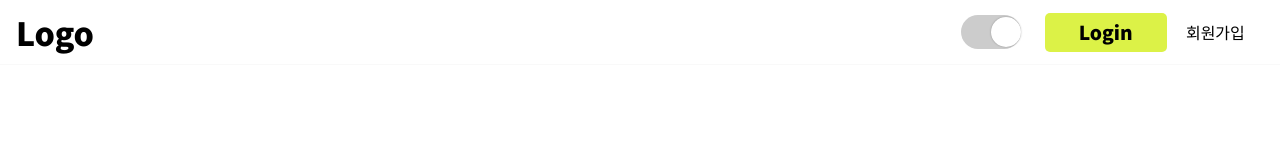
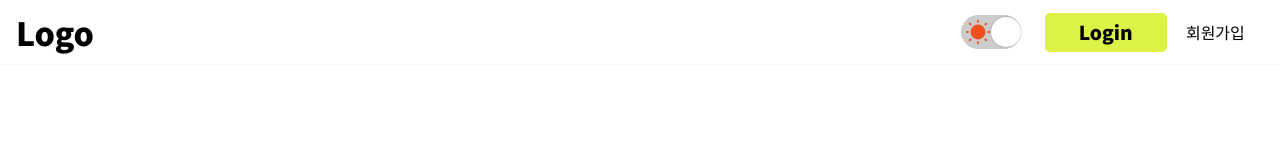
Before and after one commit to codestates-seb/seb43_main_001, a React (Create React App) app in the folder client/: page /Login in a window 1280 px wide. Shown: the top 160 px of the page. Built offline with nearby package versions, Linux system fonts and the light colour scheme.

Commit message:
design:toggle에 icons 추가하기

```diff
--- a/client/src/layout/header/Toggle.style.tsx
+++ b/client/src/layout/header/Toggle.style.tsx
@@ -9,6 +9,15 @@ export const StyledToggle = styled.div`
   border-radius: 34px;
   cursor: pointer;
   background-color: ${(props) => props.theme.themeStyle.toggleColor};
+  display: flex;
+  justify-content: center;
+  align-items: center;
+  img {
+    width: 1.5rem;
+    height: 1.5rem;
+    position: absolute;
+    left: ${(props) => props.theme.themeStyle.toggleIconPosition};
+  }
 `;
 
 export const ToggleSwitch = styled.div`
--- a/client/src/layout/header/Toggle.tsx
+++ b/client/src/layout/header/Toggle.tsx
@@ -3,16 +3,21 @@ import { useAppDispatch } from '../../hooks/reduxHook';
 import { changeTheme } from '../../store/slice/themeSlice';
 // styled-component
 import * as S from '../header/Toggle.style';
+import { Sun, Moon } from '../../components/common/icons';
+import { useState } from 'react';
 
 const Toggle = () => {
   const dispatch = useAppDispatch();
+  const [icons, setIcons] = useState<boolean>(true);
 
   const handleToggle = () => {
+    setIcons((pre) => !pre);
     dispatch(changeTheme());
   };
 
   return (
     <S.StyledToggle onClick={handleToggle}>
+      {icons ? <Sun /> : <Moon />}
       <S.ToggleSwitch />
     </S.StyledToggle>
   );
--- a/client/src/style/theme.ts
+++ b/client/src/style/theme.ts
@@ -11,6 +11,7 @@ declare module 'styled-components' {
       inputColor: string;
       toggleColor: string;
       togglePosition: string;
+      toggleIconPosition: string;
     };
     breakpoints: {
       TABLETMIN: string;
@@ -28,6 +29,7 @@ export const lightTheme: DefaultTheme = {
     inputColor: '#ffffff',
     toggleColor: '#ccc',
     togglePosition: '30px',
+    toggleIconPosition: '5px',
   },
   breakpoints: {
     TABLETMIN: `screen and (min-width: ${SIZE.tablet})`,
@@ -44,6 +46,7 @@ export const darkTheme: DefaultTheme = {
     inputColor: '#303030',
     toggleColor: '#303030',
     togglePosition: '2px',
+    toggleIconPosition: '32px',
   },
   breakpoints: {
     TABLETMIN: `screen and (min-width: ${SIZE.tablet})`,
```
